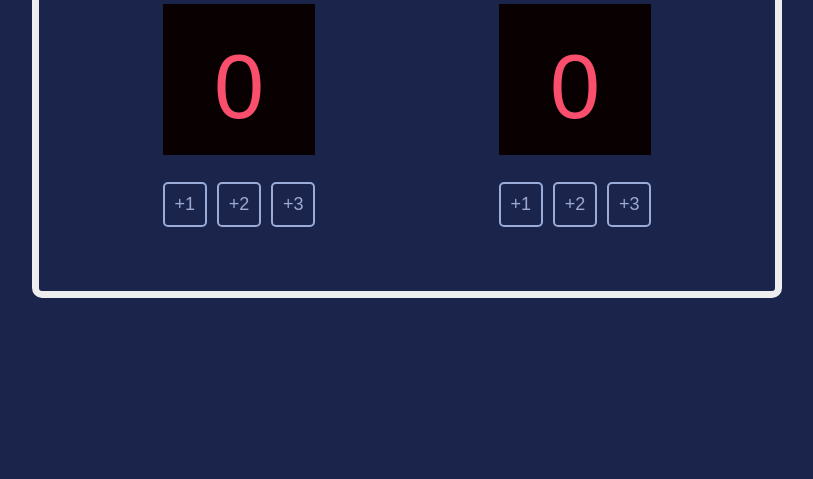
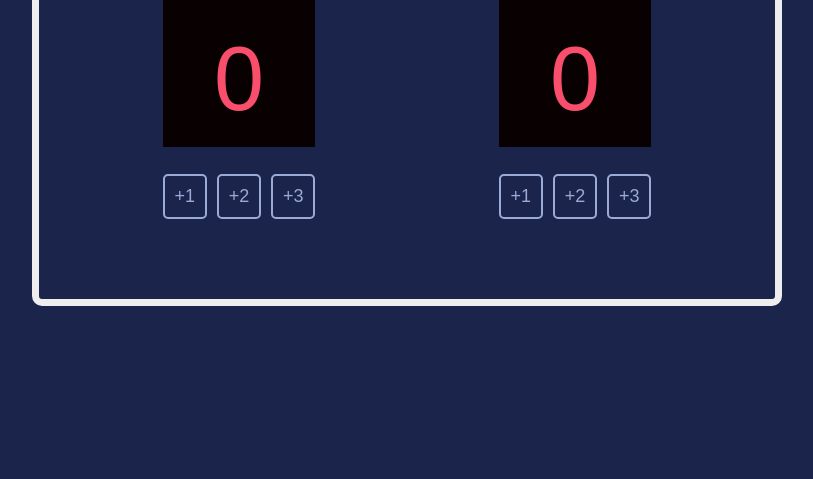
Before and after one commit to blehhh13/Basketball-Scoreboard, a plain HTML site: page index.html in a window 1280 px wide. Shown: the part 321-800 px from the top of the page, without its empty margins (233-1046 px from the left). Drawn offline with Linux system fonts and the light colour scheme; a web font is replaced by a local one.

Commit message:
Modified padding

```diff
--- a/style.css
+++ b/style.css
@@ -30,7 +30,7 @@ body {
 }
 
 .container {
-  padding: 4em 3em;
+  padding: 4em 3em 5em 3em;
 
   display: flex;
   justify-content: space-around;
```
